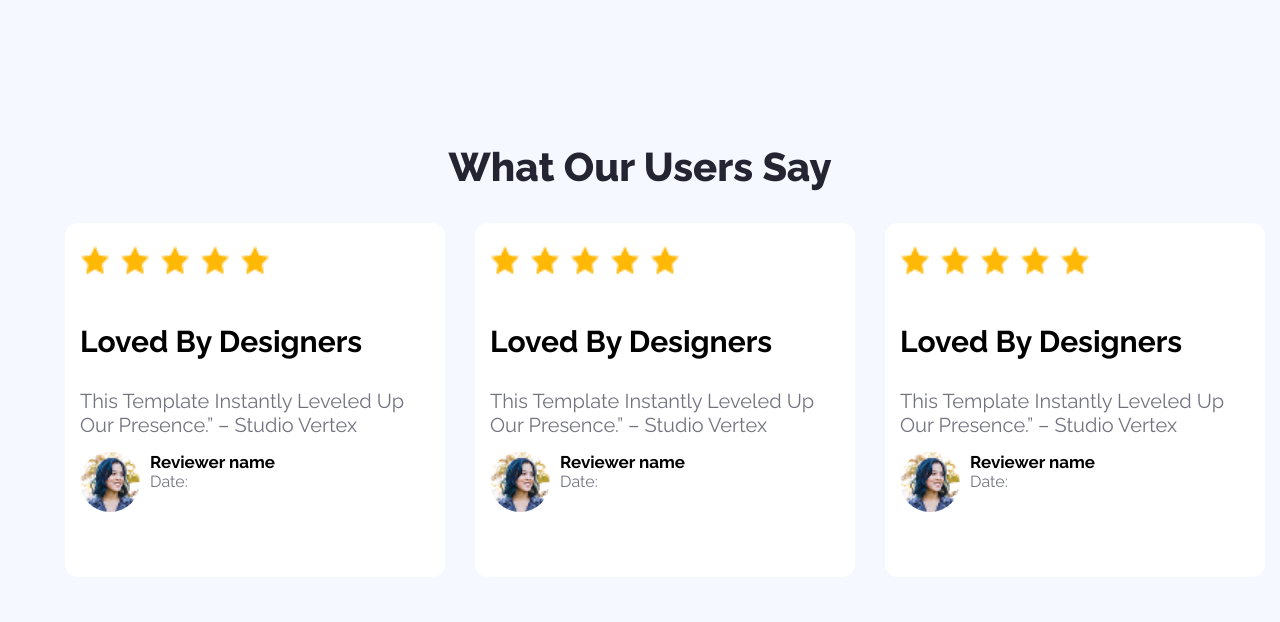
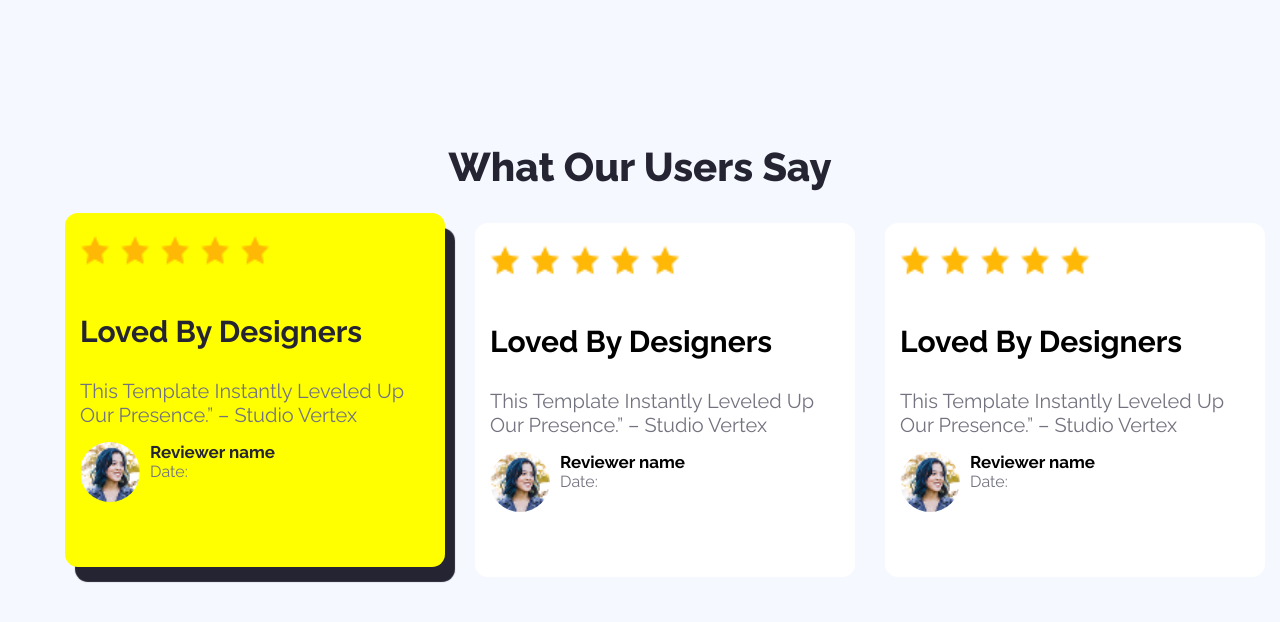
Before and after one commit to fahim-shareear/b12_a_one, a plain HTML site: page index.html in a window 1280 px wide. In both pictures the pointer is over the element 255 px from the left and 2407 px from the top of the page. Shown: the part 2007-2629 px from the top of the page. Drawn offline with Linux system fonts and the light colour scheme.

Commit message:
card hover added after 1 day of project submitting time so it's okay

```diff
--- a/style.css
+++ b/style.css
@@ -317,9 +317,17 @@ body{
     background-color: #fff;
     border-radius: 13px;
     padding: 12px 15px;
+    transition: all 0.2s linear;
+    cursor: pointer;
 
 }
 
+.card:hover{
+    transform: translateY(-10px);
+    background-color: yellow;
+    color: #252432;
+    box-shadow: 10px 15px 0.8px;
+}
 
 .c_head ul{
     display: flex;
```
